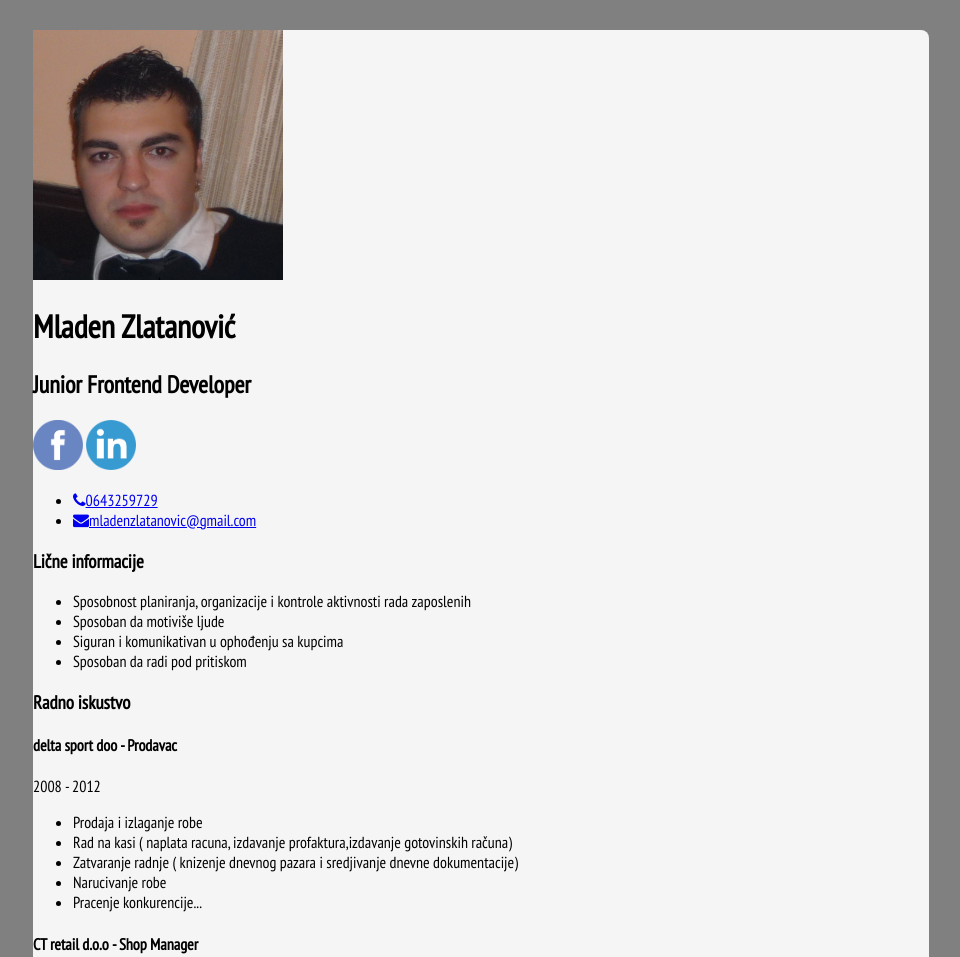
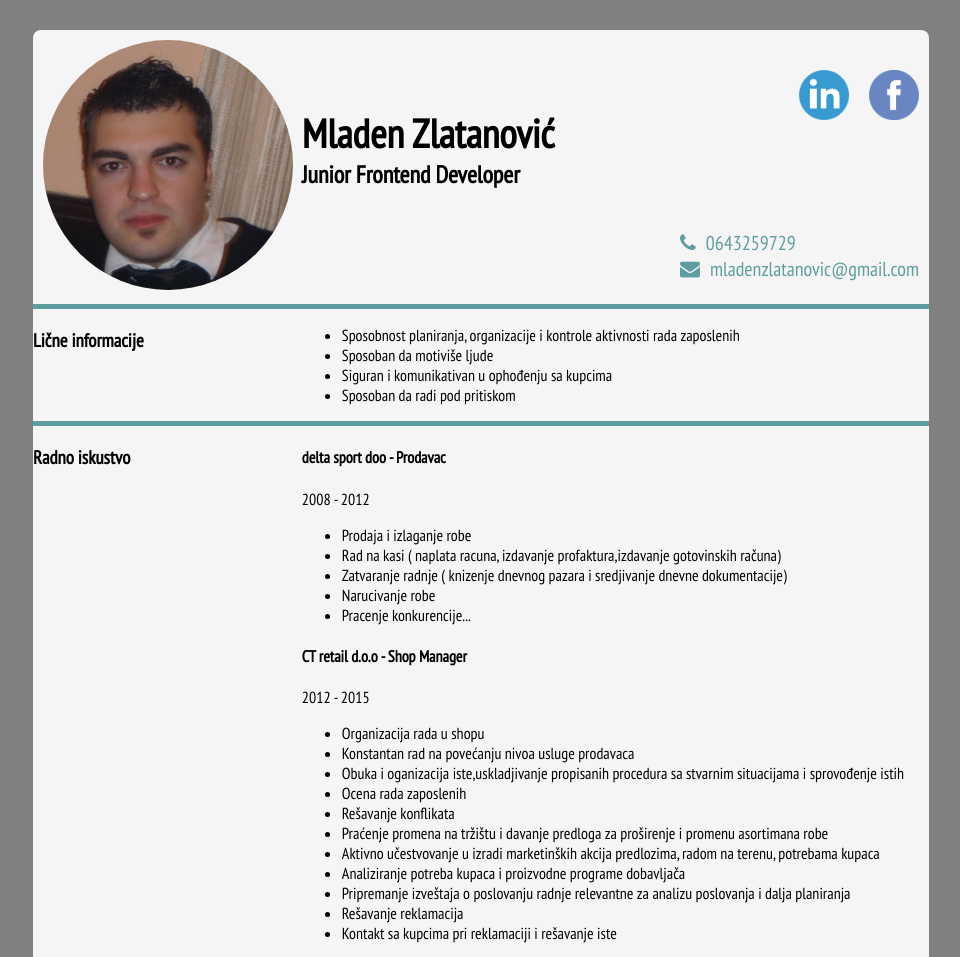
Before and after one commit to Mladenkg/CV, a plain HTML site: page index.html.html in a window 1280 px wide. Shown: the top 957 px of the page, without its empty margins (159-1119 px from the left). Drawn offline with Linux system fonts and the light colour scheme.

Commit message:
Add files via upload

```diff
--- a/style.css
+++ b/style.css
@@ -1,4 +1,3 @@
-/* isključila sam float i visine i vidiš da je sada kada inspektuješ svce u bodz, svaki tag obuhvata ono što bi trebalo, tako da dodaš clear, i biće ok, to ne ka ti uvek bude parametar da nešto nije ok ako ti elementi ispadaju */
 
 body{
     font-family: 'PT Sans Narrow', sans-serif;
@@ -13,7 +12,90 @@ body{
     background-color: whitesmoke;
     border-radius: 8px;
 }
+section{
+    width: 100%;
+    border-top: 5px solid cadetblue;
+}
+a{
+    text-decoration: none;
+    color: cadetblue;
+    font-size: 20px;
 
+}
+i{
+    margin-right: 10px;
+}
+
+h1{
+    font-size: 40px;
+    margin-bottom: 0px;
+
+}
+h2{
+    margin: 0px;
+}
+.clear{
+    clear: both;
+}
+
+/************************************************
+
+                    HEDER
+
+************************************************/
+
+.heder{
+    width: 100%;
+
+}
+.image{
+    width: 30%;
+    padding: 10px 0px 10px 10px;
+    float: left;
+}
+.image1{
+    border-radius: 50%;
+}
+.name{
+    width: 30%;
+    float: left;
+}
+.contact{
+    width: 30%;
+    float: right;
+}
+.name h1{
+    padding: 50px 0px 0px 0px;
+}
+.face, .linkedin{
+    float: right;
+    margin: 10px;
+    margin-top: 40px;
+}
+.lista{
+    list-style: none;
+    display: inline-block;
+    padding: 0px;
+    float: right;
+    margin: 100px 10px 0px 0px;
+    text-decoration: none;
+
+}
+
+/*****************************************
+
+                 CONTENT
+
+*****************************************/
+
+.title{
+    width: 30%;
+    float: left;
+}
+.content{
+    width: 70%;
+    float: right;
+}
 
 
 * {box-sizing:border-box}
```
